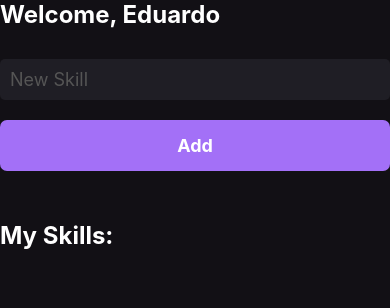
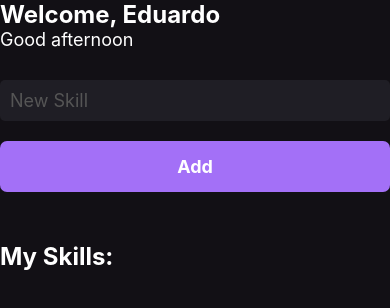
Before and after one commit to eduardojigub/rn-myskills, a React Native app: screen / in a window 390 px wide. Shown: the top 308 px of the page. Built offline with nearby package versions, Linux system fonts and the light colour scheme.

Commit message:
feat: add useEffect and conditional to get greetings

```diff
--- a/src/pages/Home.js
+++ b/src/pages/Home.js
@@ -1,4 +1,4 @@
-import React, {useState} from 'react';
+import React, {useState, useEffect} from 'react';
 import {
   Text,
   StyleSheet,
@@ -6,6 +6,7 @@
   TextInput,
   Platform,
   FlatList,
+  StatusBar,
 } from 'react-native';
 import Button from '../components/Button';
 import SkillCard from '../components/SkillCard';
@@ -13,14 +14,27 @@
 export function Home() {
   const [newSkill, setNewSkill] = useState('');
   const [mySkill, setMySkill] = useState([]);
+  const [greetings, setGreetings] = useState('');
 
   function handleAddNewSkill() {
     setMySkill(oldState => [...oldState, newSkill]);
   }
 
+  useEffect(() => {
+    const currentHour = new Date().getHours();
+    if (currentHour < 12) {
+      setGreetings('Good morning');
+    } else if (currentHour >= 12 && currentHour < 18) {
+      setGreetings('Good afternoon');
+    } else {
+      setGreetings('Good evening');
+    }
+  }, []);
+
   return (
     <SafeAreaView style={styles.container}>
       <Text style={styles.title}>Welcome, Eduardo</Text>
+      <Text style={styles.greetings}>{greetings}</Text>
       <TextInput
         style={styles.input}
         placeholder="New Skill"
@@ -77,4 +91,8 @@
     fontSize: 22,
     fontWeight: 'bold',
   },
+  greetings: {
+    color: '#fff',
+    fontSize: 18,
+  },
 });
```
